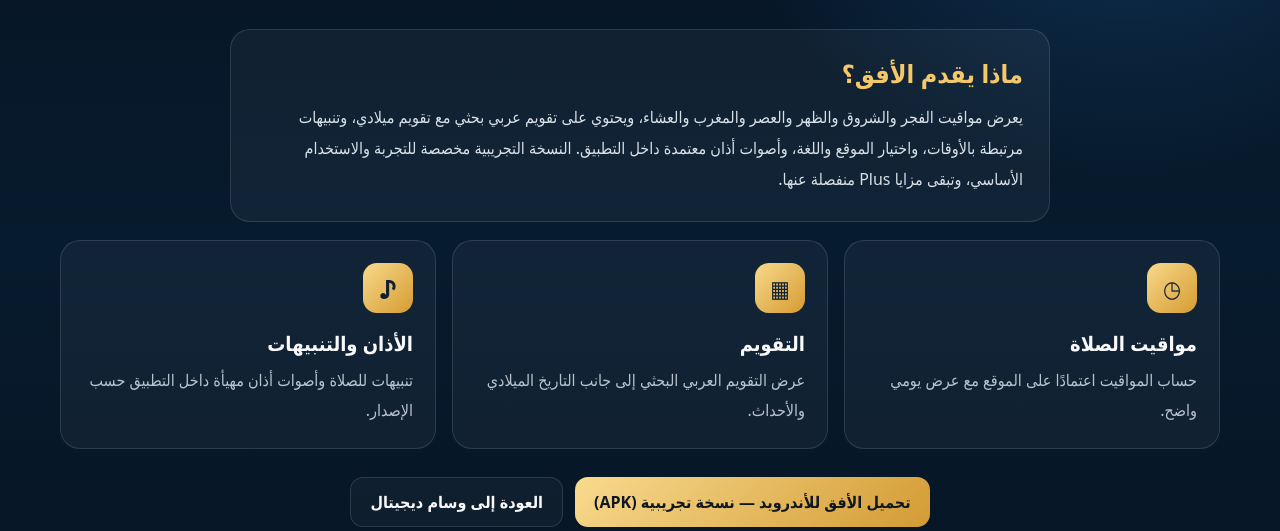
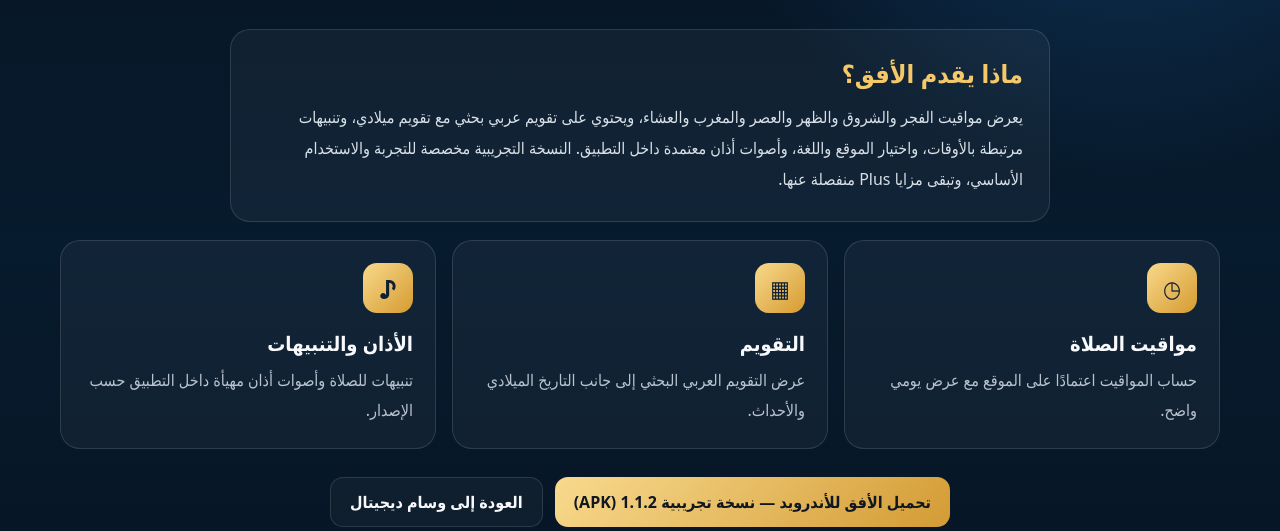
Before and after one commit to 1984w18m11-byte/alofok-app, a website: page wissam-digital-site/public/apps/alofok.html in a window 1280 px wide. Shown: the part 269-800 px from the top of the page. Drawn offline with Linux system fonts and the light colour scheme; no server answers.

Commit message:
site: label ALAUFUQ Trial 1.1.2 on explainer page

```diff
--- a/wissam-digital-site/public/apps/alofok.html
+++ b/wissam-digital-site/public/apps/alofok.html
@@ -49,7 +49,7 @@
       </div>
 
       <div class="actions" style="justify-content:center;margin-top:28px">
-        <a id="alofokTrialDownload" class="btn primary" href="https://github.com/1984w18m11-byte/alofok-app/releases/download/v1.1.2/alaufuq-trial-1.1.2.apk" target="_blank" rel="noopener"><span data-ar>تحميل الأفق للأندرويد — نسخة تجريبية (APK)</span><span data-en>Download ALAUFUQ for Android — Trial (APK)</span></a>
+        <a id="alofokTrialDownload" class="btn primary" href="https://github.com/1984w18m11-byte/alofok-app/releases/download/v1.1.2/alaufuq-trial-1.1.2.apk" target="_blank" rel="noopener"><span data-ar>تحميل الأفق للأندرويد — نسخة تجريبية 1.1.2 (APK)</span><span data-en>Download ALAUFUQ for Android — Trial 1.1.2 (APK)</span></a>
         <a class="btn secondary" href="../index.html#projects"><span data-ar>العودة إلى وسام ديجيتال</span><span data-en>Back to Wissam Digital</span></a>
       </div>
 
```
